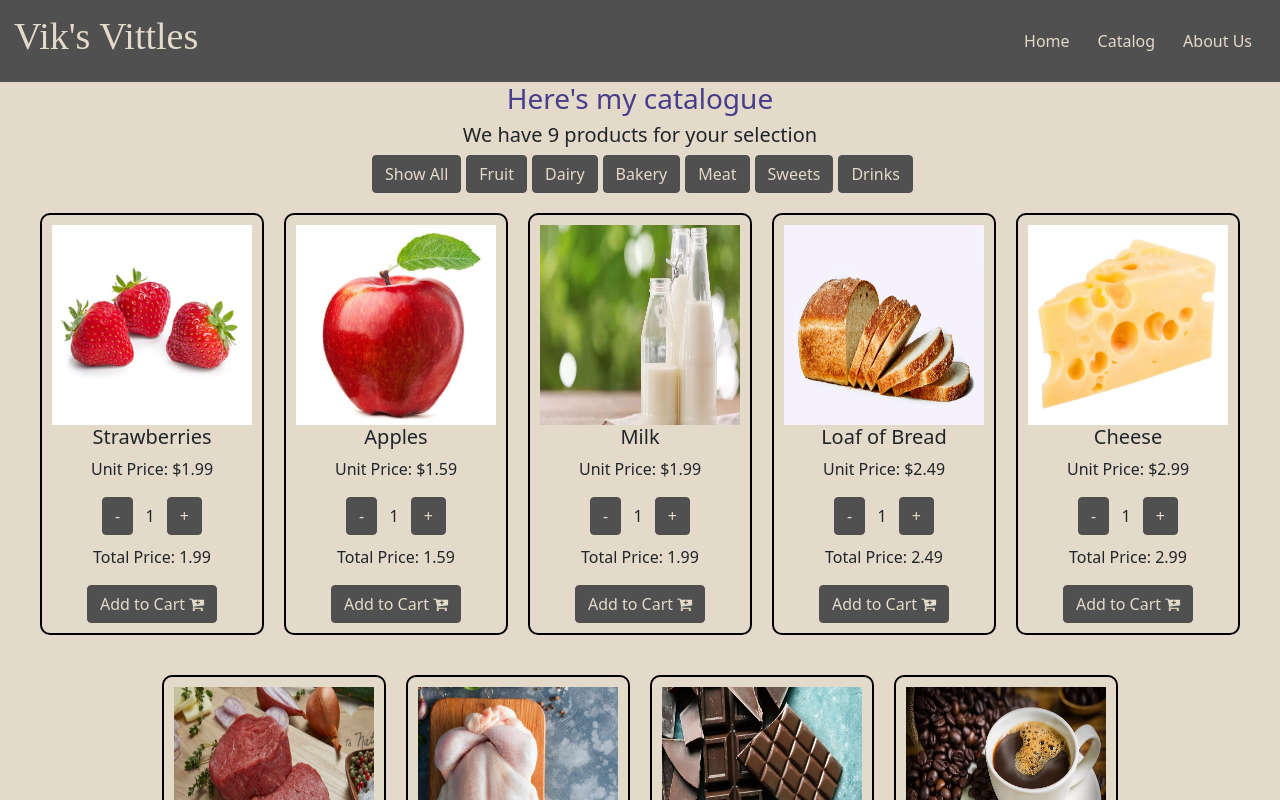
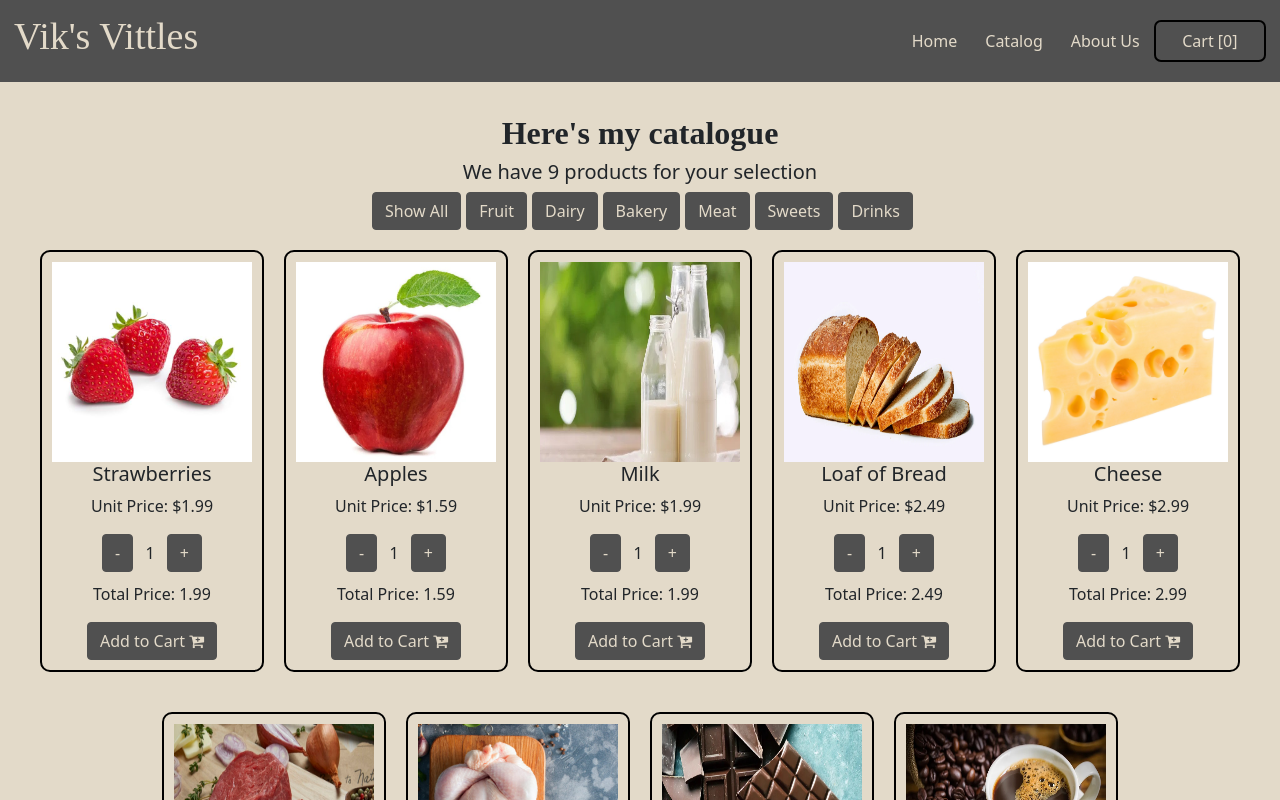
Before and after one commit to NathanVik/fsdi107-assignment3, a React (Create React App) app: page /catalog in a window 1280 px wide. Shown: the top 800 px of the page. Built offline with nearby package versions, Linux system fonts and the light colour scheme.

Commit message:
class 2, added cart function and page

```diff
--- a/src/App.js
+++ b/src/App.js
@@ -5,6 +5,8 @@ import Catalog from "./components/catalog";
 import Home from "./components/home";
 import About from './components/about';
 import Admin from './components/admin';
+import GlobalState from "./store/globalContext";
+import Cart from './components/cart';
 
 import "bootstrap/dist/css/bootstrap.min.css";
 import "font-awesome/css/font-awesome.min.css";
@@ -12,8 +14,10 @@ import "font-awesome/css/font-awesome.min.css";
 import { BrowserRouter, Route, Switch } from 'react-router-dom';
 
 
+
 function App() {
   return (
+    <GlobalState>
       <BrowserRouter>
         <div className="App">
           <div className="main-content">
@@ -25,6 +29,7 @@ function App() {
               <Route path="/catalog" exact component={Catalog}></Route>
               <Route path="/about" exact component={About}></Route>
               <Route path="/admin" exact component={Admin}></Route>
+              <Route path="/cart" exact component={Cart}></Route>
             </Switch>
 
           </div>
@@ -33,6 +38,7 @@ function App() {
           </div>
         </div>
       </BrowserRouter>
+    </GlobalState>
   );
 }
 
--- a/src/components/admin.jsx
+++ b/src/components/admin.jsx
@@ -38,7 +38,8 @@ class Admin extends Component {
                         <input type="text" className="form-input" name ="image" value={this.state.image} onChange={this.handleInputChange}></input>
                     </div>
                     <div className="form-item">
-                        <button type="button" className="btn-vittle btn-register" onClick={this.registerItem}>Add New Item</button> { this.state.showAlert ? <div className="alert-saved">Item Saved!</div> : null }
+                        <button type="button" className="btn-vittle btn-register" onClick={this.registerItem}>Add New Item</button>
+                        { this.state.showAlert ? <div className="alert-saved">Item Saved!</div> : null }
                     </div>
                 </form>
 
--- /dev/null
+++ b/src/components/cart.css
@@ -0,0 +1,6 @@
+.cartPage h2{
+    margin-top: 2rem;
+    font-family: Brush Script MT, Brush Script Std, cursive;
+    font-weight: bold;
+
+  }
--- /dev/null
+++ b/src/components/cart.jsx
@@ -0,0 +1,29 @@
+import React, { Component } from 'react';
+import storeContext from '../store/storeContext';
+
+import "./cart.css";
+
+
+class Cart extends Component {
+    static contextType = storeContext;
+    state = {  }
+    render() {
+        return (
+            <div className="cartPage">
+
+                    <h2>Your Cart</h2>
+                    <h4>You have {this.context.cart.length} items in your cart</h4>
+
+
+
+
+
+
+
+
+            </div>
+         );
+    }
+}
+
+export default Cart;
--- a/src/components/catalog.css
+++ b/src/components/catalog.css
@@ -12,3 +12,9 @@
 .filterButtons button{
   margin-left: 5px;
 }
+.catalog h2{
+  margin-top: 2rem;
+  font-family: Brush Script MT, Brush Script Std, cursive;
+  font-weight: bold;
+
+}
--- a/src/components/catalog.jsx
+++ b/src/components/catalog.jsx
@@ -19,7 +19,7 @@ class Catalog extends Component {
         return (
         <div className="catalog">
 
-            <h3>Here's my catalogue</h3>
+            <h2>Here's my catalogue</h2>
             <h5>We have {this.state.catalog.length} products for your selection</h5>
 
             <div className="filterButtons">
--- a/src/components/item.jsx
+++ b/src/components/item.jsx
@@ -1,8 +1,10 @@
 import React, { Component } from 'react';
 import QuantityPicker from './quantityPicker';
 import "./item.css";
+import storeContext from '../store/storeContext';
 
 class Item extends Component {
+    static contextType = storeContext;
     state = {
         quantity: 1
      }
@@ -14,18 +16,22 @@ class Item extends Component {
                 <p>Unit Price: ${this.props.data.price.toFixed(2)}</p>
             <QuantityPicker onChange={this.handleQuantityChange}></QuantityPicker>
             <p>Total Price: {this.getTotal()}</p>
-            <button className="btn-vittle">Add to Cart <i className="fa fa-cart-plus"></i></button>
+            <button className="btn-vittle" onClick={this.handleAddToCart}>
+                Add to Cart <i className="fa fa-cart-plus"></i>
+            </button>
             </div>
          );
     }
 handleQuantityChange = (qnty) => {
-this.setState({ quantity: qnty });
-}
+    this.setState({ quantity: qnty });
+    };
 getTotal = () => {
     let total = this.state.quantity * this.props.data.price;
     return total.toFixed(2);
-}
-
+    };
+handleAddToCart = () => {
+    this.context.addProductToCart(this.props.data);
+    };
 }
 
 export default Item;
--- a/src/components/navBar.css
+++ b/src/components/navBar.css
@@ -32,6 +32,10 @@ nav .menu-items a {
 nav .menu-items a:hover {
   color: var(--nav-primary);
 }
+nav .menu-items .cartButton{
+  border: 2px solid black;
+  border-radius: 7px;
+}
 
 /* nav .menu-items li.active a{
   background-color: var(--nav-primary);
--- a/src/components/navBar.jsx
+++ b/src/components/navBar.jsx
@@ -1,7 +1,10 @@
 import React, { Component } from 'react'; // "imrc"
+import storeContext from '../store/storeContext';
+import {Link} from "react-router-dom";
 import "./navBar.css";
 
 class NavBar extends Component {  //class component "cc"
+    static contextType = storeContext;
     state = {  }
     render() {
         return ( //wrapper that isn't reflected on html
@@ -9,10 +12,10 @@ class NavBar extends Component {  //class component "cc"
             <nav>
                 <h4 className="nav-title">Vik's Vittles</h4>
                 <div className="menu-items">
-                    <a href="/">Home</a>
-                    <a href="/catalog">Catalog</a>
-                    <a href="/about">About Us</a>
-                    {/* <a href="#">Contact</a> */}
+                    <Link to="/">Home</Link>
+                    <Link to="/catalog">Catalog</Link>
+                    <Link to="/about">About Us</Link>
+                    <Link to="/cart" className="cartButton"> &nbsp;&nbsp;&nbsp;Cart [{this.context.cart.length}]&nbsp;&nbsp;&nbsp;</Link>
                 </div>
             </nav>
 
--- /dev/null
+++ b/src/store/globalContext.jsx
@@ -0,0 +1,35 @@
+import React, { Component } from 'react';
+import storeContext  from './storeContext';
+
+class GlobalState extends Component {
+    state = {
+        cart: [],
+
+     }
+    render() {
+        return  <storeContext.Provider
+                    value={{
+                        cart: this.state.cart,
+                        addProductToCart: this.addProductToCart,
+                        removeProductFromCart: this.removerProductFromCart,
+
+                    }}
+                    >
+                    {this.props.children}
+                </storeContext.Provider>;
+
+    }
+
+    addProductToCart = (product) => {
+        let currentCart = [...this.state.cart]; //hard copy of an array
+        currentCart.push(product);
+        this.setState({cart: currentCart});
+    };
+
+    removerProductFromCart = (productId) => {
+        console.log("TODO: Remove product");
+    };
+
+}
+
+export default GlobalState;
--- /dev/null
+++ b/src/store/storeContext.js
@@ -0,0 +1,14 @@
+import React from 'react';
+
+
+
+
+
+export default React.createContext({
+    cart: [],
+
+    addProductToCart: (product) => {},
+
+    removeProductFromCart: (productId) => {},
+
+ });
```
Lines whose indentation alone changed are shown as unchanged.
